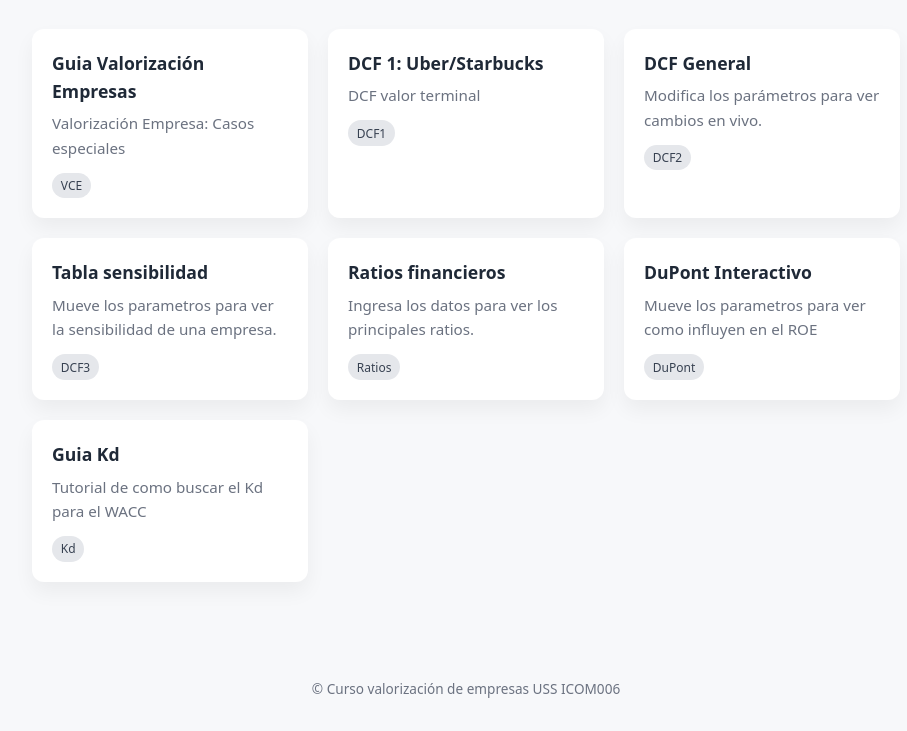
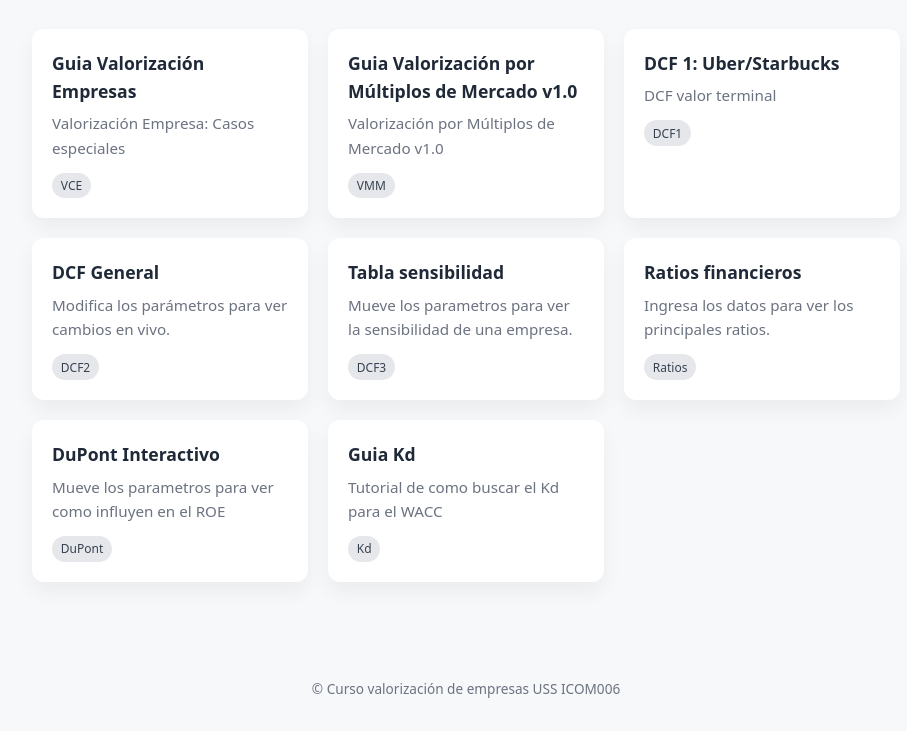
Before and after one commit to nsda-uss/ICOM006, a plain HTML site: page index.html in a window 1280 px wide. Shown: the part 136-867 px from the top of the page, without its empty margins (174-1081 px from the left). Drawn offline with Linux system fonts and the light colour scheme.

Commit message:
index.html

```diff
--- a/index.html
+++ b/index.html
@@ -108,10 +108,17 @@ Seleccione la actividad que quiere ejecutar
 
   <main>
           <!-- Activity 7 -->
-    <a class="card" href="VESI.html">
+    <a class="card" href="guia_multiplos.html">
       <h2>Guia Valorización Empresas</h2>
       <p>Valorización Empresa: Casos especiales</p>
       <span class="tag">VCE</span>
+    </a>
+
+              <!-- Activity 8 -->
+    <a class="card" href="VESI.html">
+      <h2>Guia Valorización por Múltiplos de Mercado v1.0</h2>
+      <p>Valorización por Múltiplos de Mercado v1.0</p>
+      <span class="tag">VMM</span>
     </a>
 
     <!-- Activity 1 -->
```
